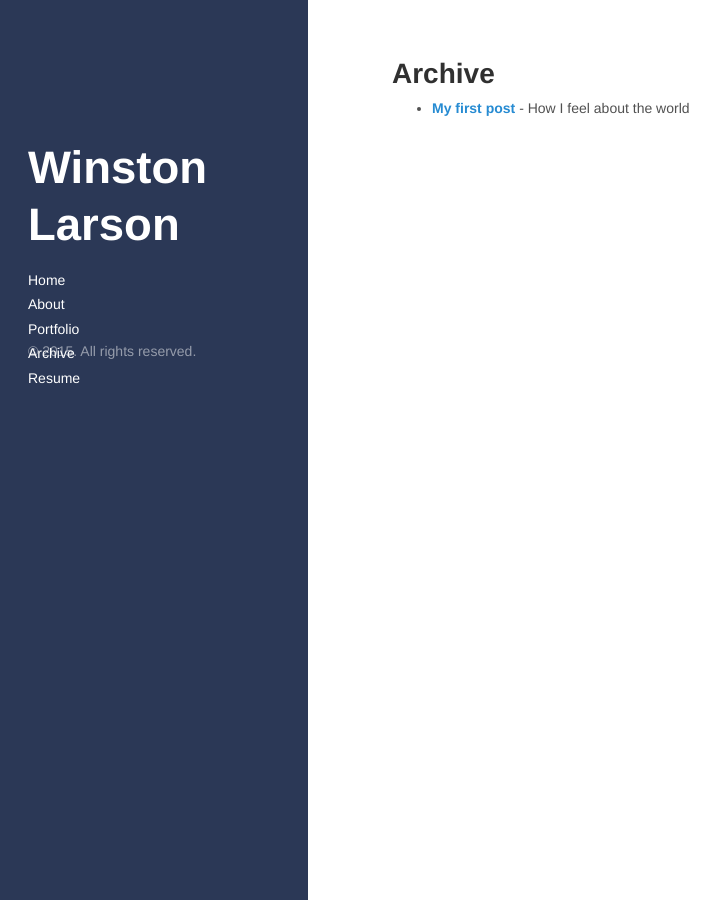
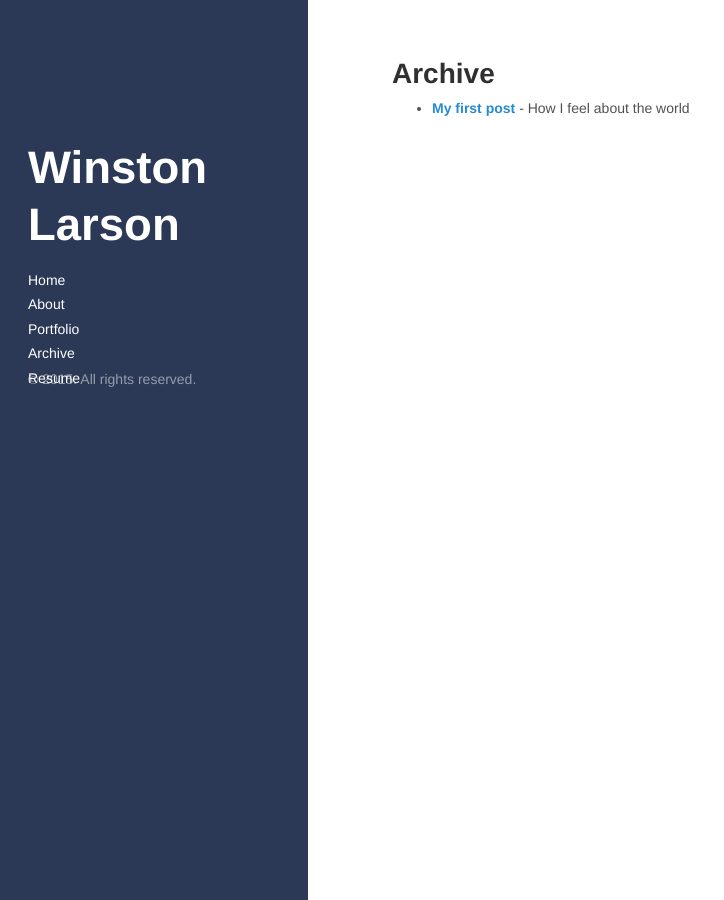
Before and after one commit to winstonlarson/old_website, a Jekyll site: the page built from archive.md, in a window 1280 px wide. Shown: the whole page, without its empty margins (0-724 px from the left). Built offline with Jekyll 4.4.1, drawn with Linux system fonts in a browser that asks for light colours; some web fonts are replaced.

Commit message:
fixed sidebar?

```diff
--- a/_includes/sidebar.html
+++ b/_includes/sidebar.html
@@ -32,6 +32,6 @@
 -->
     </nav>
 
-    <p style="position: absolute; bottom: 2rem;">&copy; {{ site.time | date: '%Y' }}. All rights reserved.</p>
+    <p style="position: absolute; bottom: 0;">&copy; {{ site.time | date: '%Y' }}. All rights reserved.</p>
   </div>
 </div>
--- a/public/css/hyde.css
+++ b/public/css/hyde.css
@@ -93,10 +93,10 @@
 }
 a.sidebar-nav-item:hover,
 a.sidebar-nav-item:focus {
-  font-weight: bold;
+  color: #202020;
 }
 .sidebar-nav-item.active {
-  text-decoration: underline;
+  font-weight: bold;
 }
 
 /* Sticky sidebar
```
Also changed, not shown: 11 other files.
